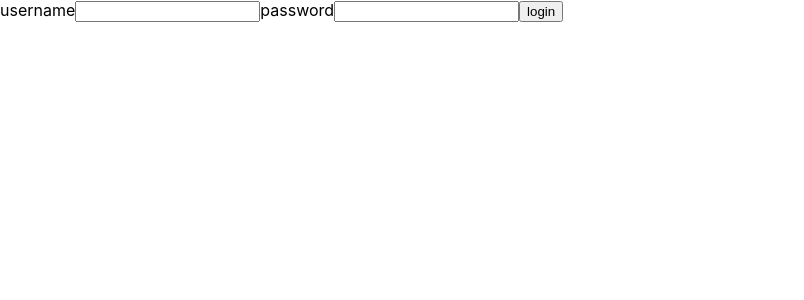
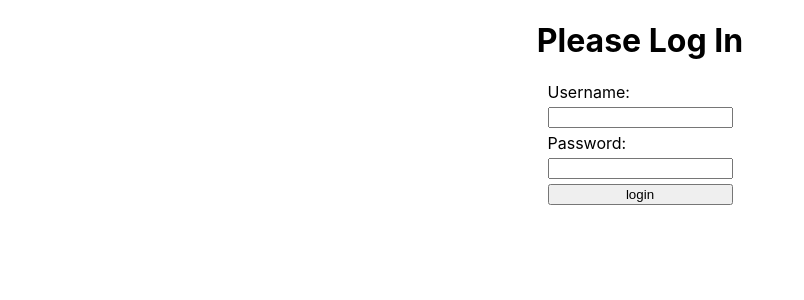
Before and after one commit to digidub/blog-admin-client, a React (Create React App) app: page / in a window 1280 px wide. Shown: the top 300 px of the page, without its empty margins (0-804 px from the left). Built offline with nearby package versions, Linux system fonts and the light colour scheme.

Commit message:
styling of component

```diff
--- a/src/components/Login.jsx
+++ b/src/components/Login.jsx
@@ -1,17 +1,34 @@
 import React from 'react';
+import styled from 'styled-components';
 
 const Login = ({ handleUsername, handlePassword, handleLogin }) => {
   return (
-    <div>
-      <form>
-        <label htmlFor='username'>username</label>
-        <input type='text' name='username' onChange={handleUsername} />
-        <label htmlFor='password'>password</label>
-        <input type='password' name='password' onChange={handlePassword} />
+    <LoginWrapper>
+      <h1>Please Log In</h1>
+      <LoginForm>
+        <label htmlFor='username'>Username:</label>
+        <Input type='text' name='username' onChange={handleUsername} />
+        <label htmlFor='password'>Password:</label>
+        <Input type='password' name='password' onChange={handlePassword} />
         <input type='submit' value='login' onClick={handleLogin} />
-      </form>
-    </div>
+      </LoginForm>
+    </LoginWrapper>
   );
 };
 
 export default Login;
+
+const LoginWrapper = styled.div`
+  display: flex;
+  flex-direction: column;
+  align-items: center;
+`;
+
+const LoginForm = styled.form`
+  display: flex;
+  flex-direction: column;
+`;
+
+const Input = styled.input`
+  margin: 5px 0 5px 0;
+`;
```
